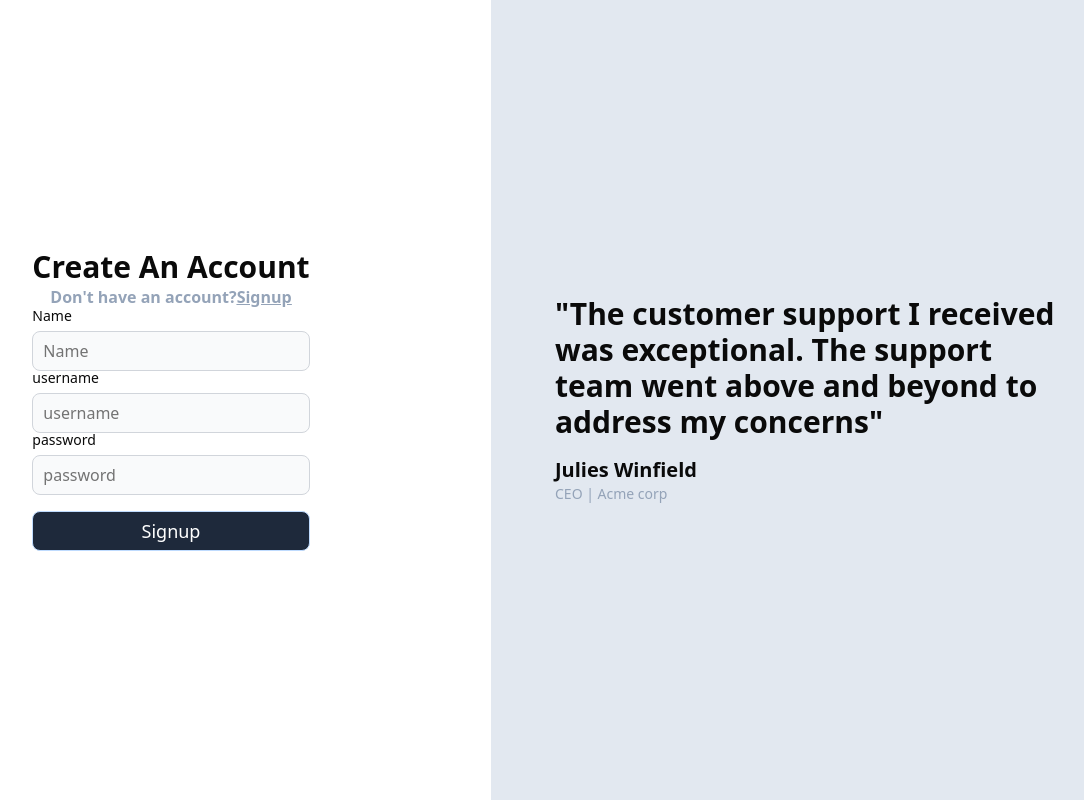
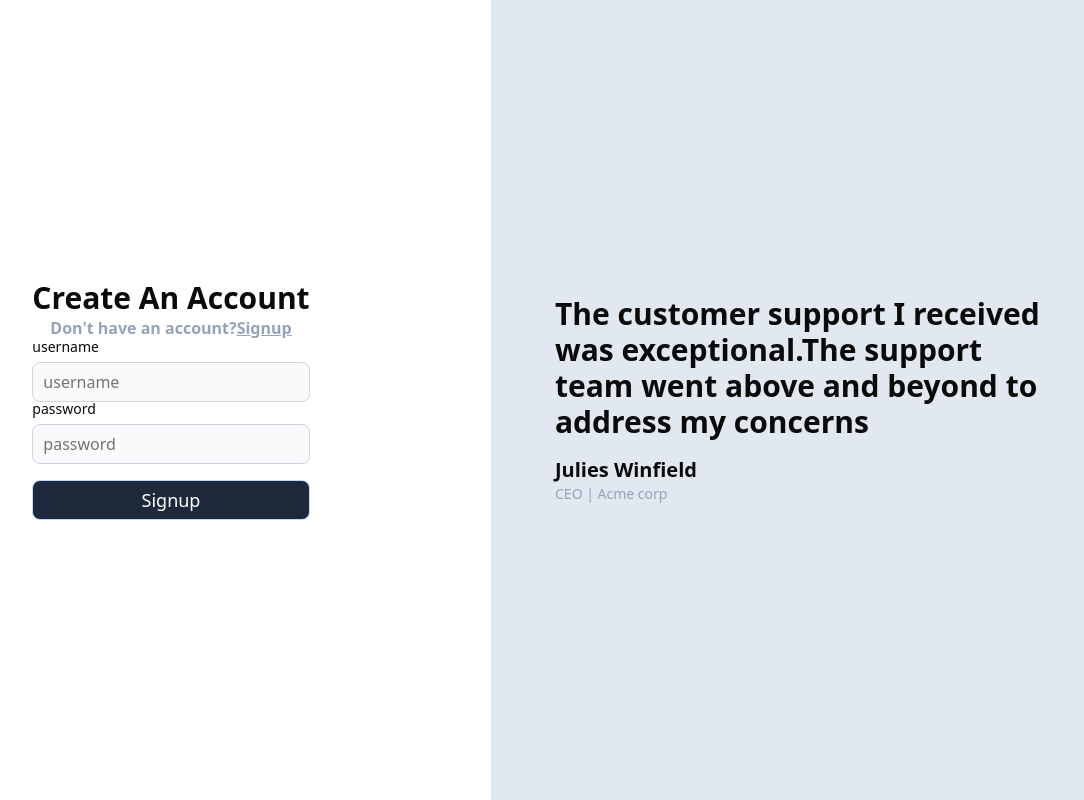
Before and after one commit to anynomous001/Medium_Full-Stack, a React (Vite) app in the folder frontend/: page /signin in a window 1280 px wide. Shown: the whole page, without its empty margins (149-1233 px from the left). Built offline with nearby package versions, Linux system fonts and the light colour scheme.

Commit message:
dynamic quote change feature added

```diff
--- a/frontend/src/components/Auth.tsx
+++ b/frontend/src/components/Auth.tsx
@@ -70,13 +70,14 @@ const Auth = ({ type }: { type: 'signin' | 'signup' }) => {
                     </p>
                 </div>
                 <form onSubmit={handleSubmit(onSubmit)}>
-                    <Label
-                        htmlFor="name"
-                        className='block mb-2 '>Name</Label>
-
+                    {type === 'signup' ? (
+                        <>
+                            <Label htmlFor="name" className="block mb-2">
+                                Name
+                            </Label>
                             <Input
-                        className='bg-gray-50 border border-gray-300 text-gray-900 text-base rounded-lg focus:ring-blue-500 focus:border-blue-500 block w-full p-2.5'
-                        id='name'
+                                className="bg-gray-50 border border-gray-300 text-gray-900 text-base rounded-lg focus:ring-blue-500 focus:border-blue-500 block w-full p-2.5"
+                                id="name"
                                 type="text"
                                 placeholder="Name"
                                 {...register('name')}
@@ -84,7 +85,8 @@ const Auth = ({ type }: { type: 'signin' | 'signup' }) => {
                             {errors.name && (
                                 <p className="text-red-500">{`${errors.name.message}`}</p>
                             )}
-
+                        </>
+                    ) : null}
                     <Label
                         className='block mb-2'
                         htmlFor="username">
--- a/frontend/src/components/QuoteComponent.tsx
+++ b/frontend/src/components/QuoteComponent.tsx
@@ -1,17 +1,56 @@
+import axios from "axios"
+import React from "react"
 
 const QuoteComponent = () => {
+    const [quote, setQuote] = React.useState({
+
+        content: "The customer support I received was exceptional.The support team went above and beyond to address my concerns",
+        author: "Julies Winfield",
+        authorSlug: 'CEO | Acme corp'
+
+    })
+
+
+
+
+    const fetchQuote = async () => {
+        console.log('fetched')
+        try {
+            const response = await axios.get('https://api.quotable.io/quotes/random?minLength=100&maxLength=140')
+            setQuote(() => ({
+                content: response.data[0].content,
+                author: response.data[0].author, // Fixed typo: "auhtor" to "author"
+                authorSlug: response.data[0].authorSlug,
+            }));
+
+
+            console.log(response.data[0].content)
+        } catch (error) {
+            console.log(error)
+        }
+    }
+
+    React.useEffect(() => {
+        const intervalId = setInterval(() => {
+            fetchQuote()
+        }, 10000) // Set interval to 300ms
+
+        // Cleanup function
+        return () => clearInterval(intervalId)
+    }, []) // Use empty dependency array to run only once
+
+
     return (
         <div className="hidden md:flex bg-slate-200 h-screen  justify-center flex-col">
             <div className="flex justify-center">
                 <div className="max-w-lg">
-                    <div className="text-3xl font-bold">
-                        "The customer support I received was exceptional. The support team went above and beyond to address my concerns"
+                    <div className="text-3xl font-bold">{quote.content}
                     </div>
                     <div className="max-w-md text-xl font-semibold text-left mt-4">
-                        Julies Winfield
+                        {quote.author}
                     </div>
                     <div className="max-w-md text-sm font-light text-slate-400">
-                        CEO | Acme corp
+                        {quote.authorSlug}
                     </div>
                 </div>
             </div>
```
Lines whose indentation alone changed are shown as unchanged.
